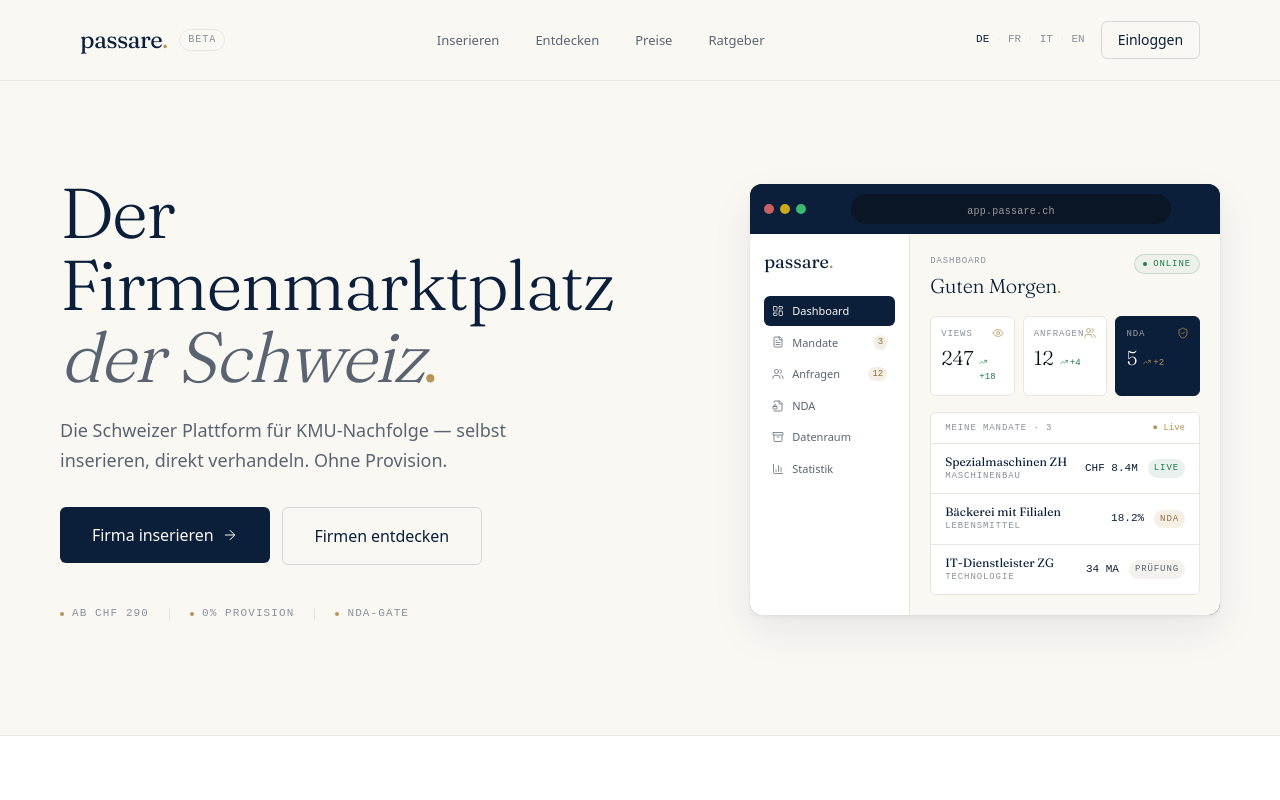
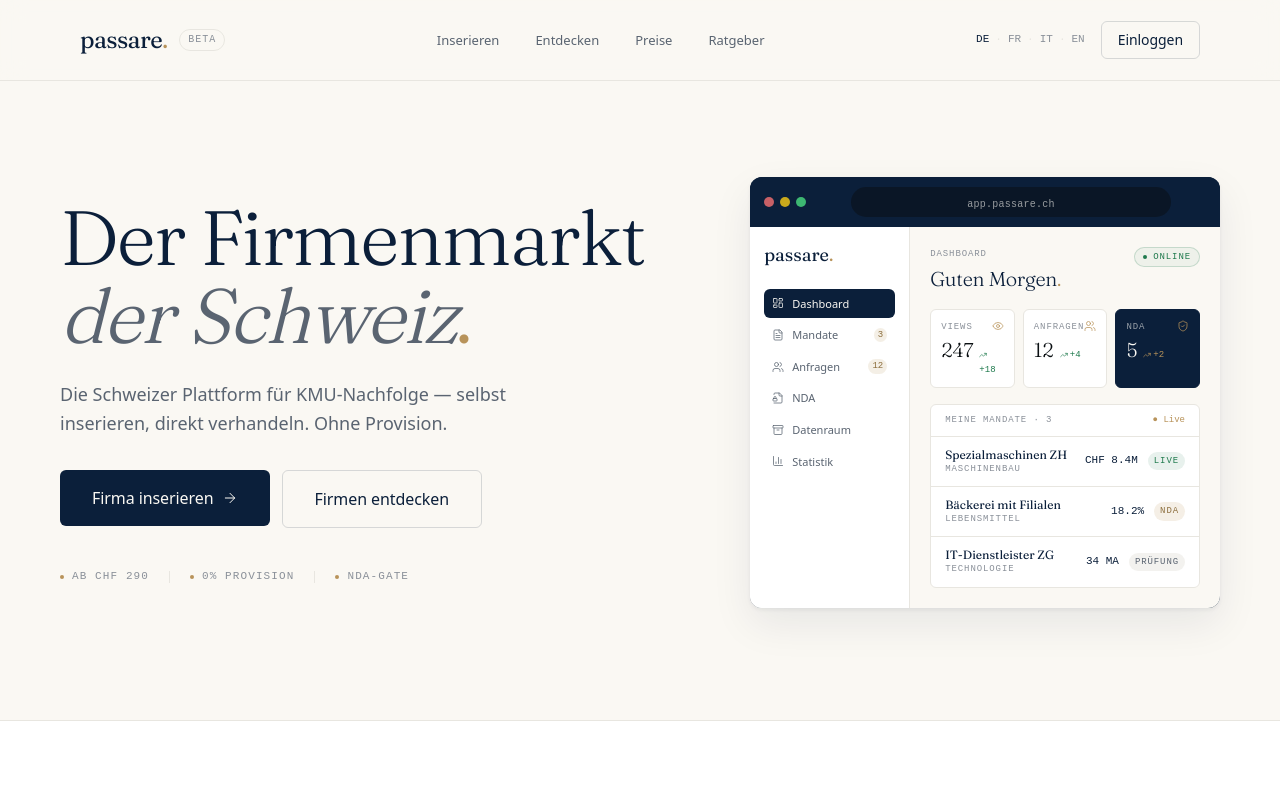
Before and after one commit to Vemoswitzerland/passare, a Next.js app: page / in a window 1280 px wide. Shown: the top 800 px of the page. Built offline with nearby package versions, Linux system fonts and the light colour scheme.

Commit message:
copy: Hero 'Der Firmenmarkt der Schweiz.'

```diff
--- a/src/app/page.tsx
+++ b/src/app/page.tsx
@@ -87,8 +87,8 @@ function Hero() {
         <div className="grid lg:grid-cols-[1.35fr_1fr] gap-10 lg:gap-14 items-center">
           <div className="relative">
             <Reveal>
-              <h1 className="font-serif-display text-[clamp(2.75rem,5.5vw,5.5rem)] text-navy font-light mb-6 tracking-[-0.025em] leading-[1.02]">
-                Der Firmenmarktplatz
+              <h1 className="font-serif-display text-[clamp(3rem,6vw,6.5rem)] text-navy font-light mb-6 tracking-[-0.025em] leading-[1.02]">
+                Der Firmenmarkt
                 <br />
                 <span className="text-muted italic">der Schweiz<span className="not-italic text-bronze">.</span></span>
               </h1>
```
Also changed, not shown: 4 other files (tests, documents, lock files or other folders).
